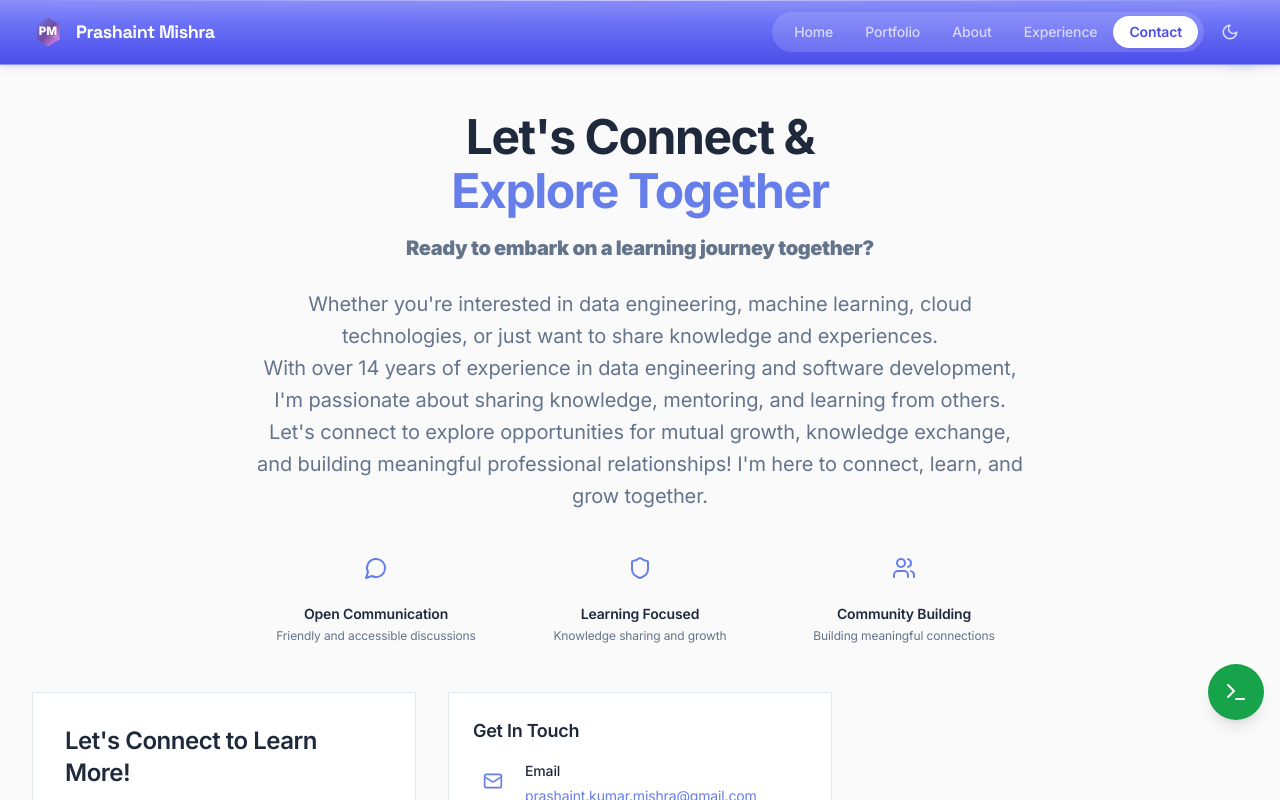
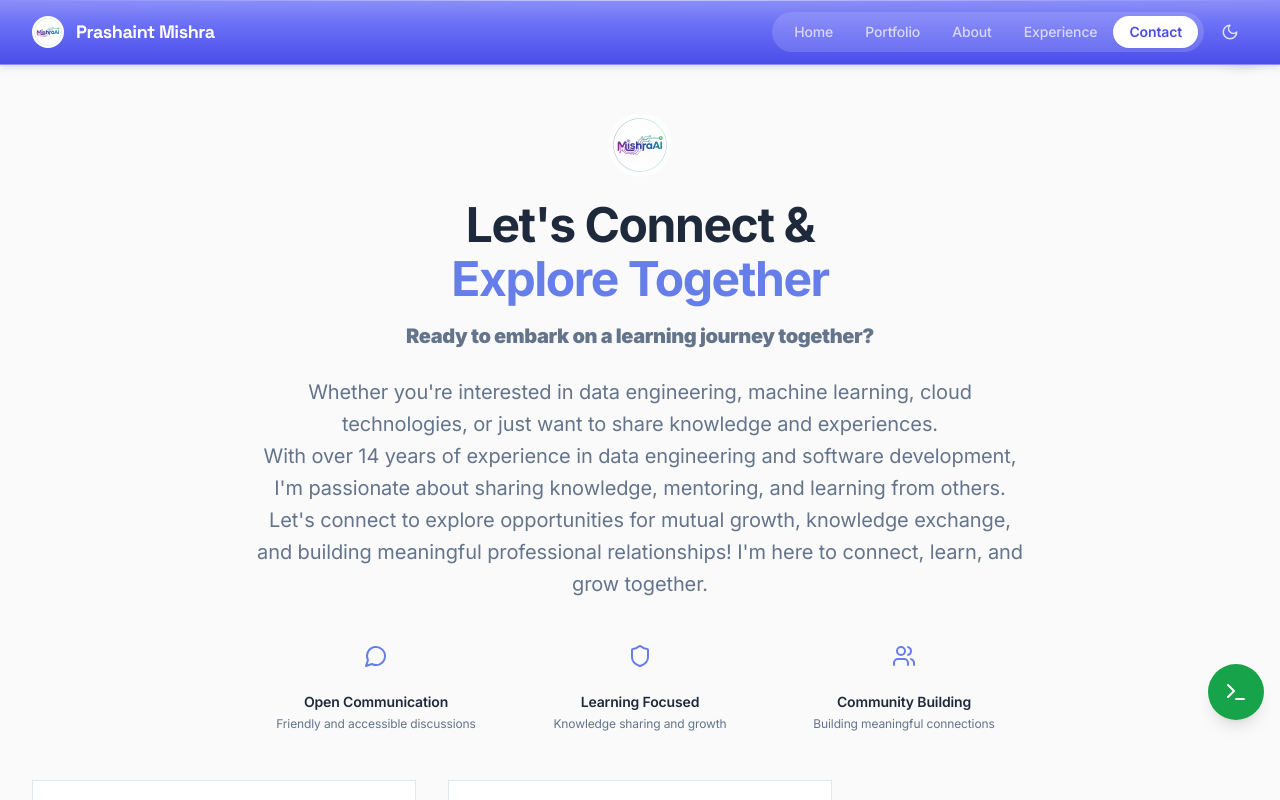
Before and after one commit to prashaint/prashaint_portfolio_app, a React (Vite) app: page /contact-form-page in a window 1280 px wide. Shown: the top 800 px of the page. Built offline with nearby package versions, Linux system fonts and the light colour scheme.

Commit message:
Added logo image

```diff
--- a/index.html
+++ b/index.html
@@ -12,7 +12,8 @@
   <link rel="preconnect" href="https://fonts.googleapis.com" />
   <link rel="preconnect" href="https://fonts.gstatic.com" crossorigin />
 
-  <link rel="icon" href="/favicon.ico" />
+  <link rel="icon" type="image/png" href="/assets/images/mishra-ai-logo.png" />
+  <link rel="apple-touch-icon" href="/assets/images/mishra-ai-logo.png" />
   <link rel="manifest" href="/manifest.json" />
 <script type="module" src="https://static.rocket.new/rocket-web.js?_cfg=https%3A%2F%2Fportfolio4582back.builtwithrocket.new&_be=https%3A%2F%2Fapplication.rocket.new&_v=0.1.6"></script>
 </head>
--- a/src/components/Logo.jsx
+++ b/src/components/Logo.jsx
@@ -1,22 +1,13 @@
 import React from 'react';
 
-/**
- * Professional Logo Component for Prashaint Mishra Portfolio
- * Features:
- * - Modern geometric design with data flow symbolism
- * - Multiple variants: icon, full, text-only
- * - Responsive and accessible
- * - Theme-aware with light/dark mode support
- */
+const LOGO_SRC = '/assets/images/mishra-ai-logo.png';
 
 const Logo = ({
   variant = 'full', // 'icon', 'full', 'text'
   size = 'md', // 'sm', 'md', 'lg', 'xl'
   className = '',
   showTagline = false,
-  animated = false,
 }) => {
-  // Size configurations
   const sizeConfig = {
     sm: {
       icon: 32,
@@ -46,69 +37,17 @@ const Logo = ({
 
   const config = sizeConfig[size];
 
-  // Icon-only variant (Hexagonal badge with data flow pattern)
   const IconLogo = () => (
-    <svg
+    <img
+      src={LOGO_SRC}
+      alt="MishraAI Logo"
       width={config.icon}
       height={config.icon}
-      viewBox="0 0 100 100"
-      fill="none"
-      xmlns="http://www.w3.org/2000/svg"
-      className={`${animated ? 'logo-animated' : ''} ${className}`}
-    >
-      {/* Outer hexagon with gradient */}
-      <defs>
-        <linearGradient id="logoGradient" x1="0%" y1="0%" x2="100%" y2="100%">
-          <stop offset="0%" stopColor="#667eea" />
-          <stop offset="50%" stopColor="#764ba2" />
-          <stop offset="100%" stopColor="#f093fb" />
-        </linearGradient>
-        <linearGradient id="logoGradientLight" x1="0%" y1="0%" x2="100%" y2="100%">
-          <stop offset="0%" stopColor="#818CF8" />
-          <stop offset="100%" stopColor="#C084FC" />
-        </linearGradient>
-        <filter id="glow">
-          <feGaussianBlur stdDeviation="2" result="coloredBlur"/>
-          <feMerge>
-            <feMergeNode in="coloredBlur"/>
-            <feMergeNode in="SourceGraphic"/>
-          </feMerge>
-        </filter>
-      </defs>
-
-      {/* Background hexagon */}
-      <path
-        d="M50 5 L86.6 27.5 L86.6 72.5 L50 95 L14.4 72.5 L14.4 27.5 Z"
-        fill="url(#logoGradient)"
-        className="logo-bg"
-      />
-
-      {/* Data flow lines (representing data engineering) */}
-      <g className="logo-flow" opacity="0.3">
-        <path d="M25 35 L35 35 L40 45 L50 45" stroke="white" strokeWidth="2" strokeLinecap="round"/>
-        <path d="M50 55 L60 55 L65 65 L75 65" stroke="white" strokeWidth="2" strokeLinecap="round"/>
-        <circle cx="25" cy="35" r="3" fill="white"/>
-        <circle cx="50" cy="45" r="3" fill="white"/>
-        <circle cx="75" cy="65" r="3" fill="white"/>
-      </g>
-
-      {/* PM letters - modern sans-serif style */}
-      <text
-        x="50"
-        y="60"
-        fontSize="36"
-        fontWeight="800"
-        fontFamily="Inter, sans-serif"
-        fill="white"
-        textAnchor="middle"
-        className="logo-text"
-      >
-        PM
-      </text>
-    </svg>
+      className={`rounded-full object-cover ${className}`}
+      draggable={false}
+    />
   );
 
-  // Full logo with text
   const FullLogo = () => (
     <div className={`flex items-center space-x-3 ${className}`}>
       <IconLogo />
@@ -125,7 +64,6 @@ const Logo = ({
     </div>
   );
 
-  // Text-only variant
   const TextLogo = () => (
     <div className={`flex flex-col ${className}`}>
       <span className={`font-display font-bold tracking-tight text-foreground ${config.textSize}`}>
@@ -139,7 +77,6 @@ const Logo = ({
     </div>
   );
 
-  // Render based on variant
   switch (variant) {
     case 'icon':
       return <IconLogo />;
@@ -151,17 +88,14 @@ const Logo = ({
   }
 };
 
-// Animated logo variant for hero sections
 export const AnimatedLogo = (props) => (
-  <Logo {...props} animated={true} />
+  <Logo {...props} />
 );
 
-// Compact logo for mobile/small spaces
 export const CompactLogo = (props) => (
   <Logo {...props} variant="icon" size="sm" />
 );
 
-// Logo with tagline for footer
 export const LogoWithTagline = (props) => (
   <Logo {...props} showTagline={true} />
 );
--- a/src/components/ui/Footer.jsx
+++ b/src/components/ui/Footer.jsx
@@ -30,8 +30,16 @@ const Footer = () => {
           <div className="py-10 grid grid-cols-1 md:grid-cols-3 gap-8">
             {/* Brand Column */}
             <div className="space-y-4">
-              <Link to="/home-landing-page" className="inline-block hover:opacity-80 transition-opacity">
-                <Logo variant="full" size="sm" />
+              <Link to="/home-landing-page" className="inline-flex items-center space-x-3 hover:opacity-80 transition-opacity">
+                <Logo variant="icon" size="lg" />
+                <div className="flex flex-col">
+                  <span className="font-display font-bold tracking-tight text-foreground text-lg">
+                    MishraAI
+                  </span>
+                  <span className="text-xs text-muted-foreground">
+                    Prashaint Mishra
+                  </span>
+                </div>
               </Link>
               <p className="text-sm text-muted-foreground leading-relaxed max-w-xs">
                 Senior Data Engineer passionate about building scalable data pipelines and sharing knowledge with the community.
--- a/src/pages/contact-form-page/components/ContactHeader.jsx
+++ b/src/pages/contact-form-page/components/ContactHeader.jsx
@@ -1,5 +1,6 @@
 import React from 'react';
 import Icon from '../../../components/AppIcon';
+import Logo from '../../../components/Logo';
 import { MotionReveal, MotionStagger, MotionStaggerItem } from '../../../components/motion';
 
 const ContactHeader = () => {
@@ -25,6 +26,9 @@ const ContactHeader = () => {
     <div className="text-center mb-8 md:mb-12">
       <div className="max-w-3xl mx-auto">
         <MotionReveal direction="up">
+          <div className="flex justify-center mb-6">
+            <Logo variant="icon" size="xl" />
+          </div>
           <h1 className="text-3xl md:text-4xl lg:text-5xl font-bold text-foreground mb-4">
             Let's Connect &
             <span className="text-primary block">Explore Together</span>
```
Also changed, not shown: public/assets/images/mishra-ai-logo.png (added).
